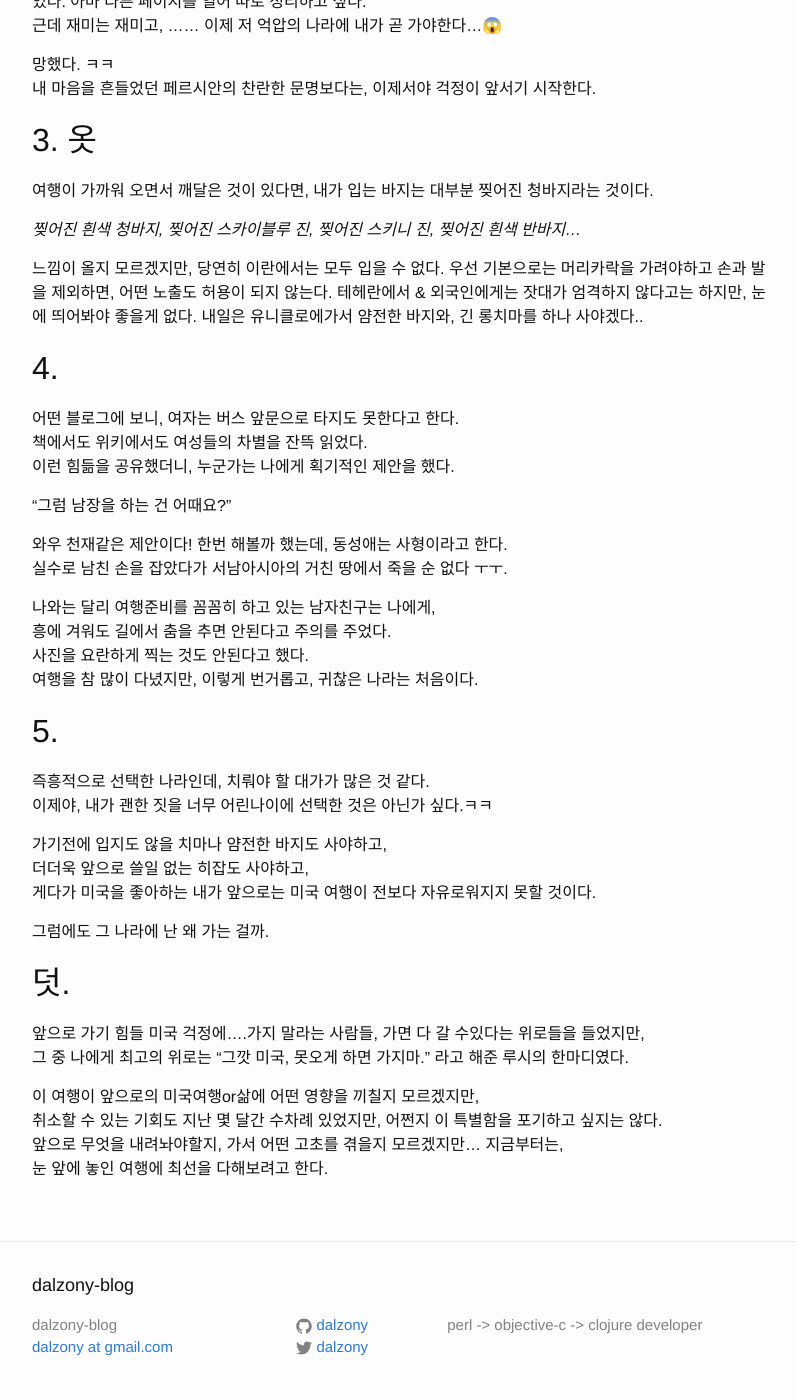
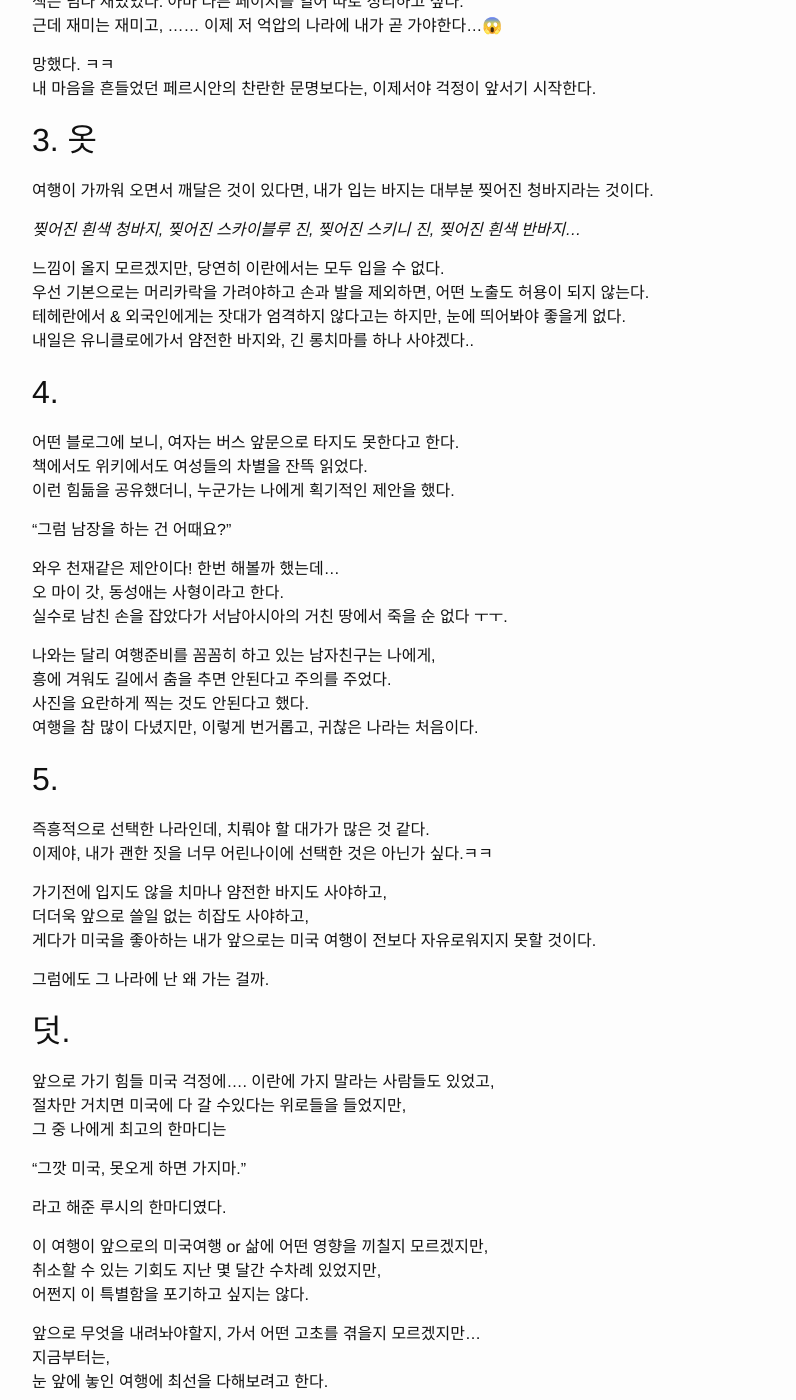
Before and after one commit to dalzony/dalzony.github.io, a Jekyll site: the page built from _posts/2017-05-02-iran_prolog.markdown, in a window 1280 px wide and 1400 px high, scrolled down 1592 px. Shown: the whole window, without its empty margins (238-1034 px from the left). Built offline with Jekyll 4.4.1, drawn with Linux system fonts in a browser that asks for light colours; comment, search, counter and statistics services are not loaded; some of the changed text lies outside the part shown.

Commit message:
포스팅 와꾸 수정

```diff
--- a/_posts/2017-05-02-iran_prolog.markdown
+++ b/_posts/2017-05-02-iran_prolog.markdown
@@ -66,11 +66,14 @@
 책에서도 위키에서도 여성들의 차별을 잔뜩 읽었다.
 이런 힘듦을 공유했더니, 누군가는 나에게 획기적인 제안을 했다.
 
+
 "그럼 남장을 하는 건 어때요?"
 
-와우 천재같은 제안이다! 한번 해볼까 했는데,
-동성애는 사형이라고 한다.
+
+와우 천재같은 제안이다! 한번 해볼까 했는데...
+오 마이 갓, 동성애는 사형이라고 한다.
 실수로 남친 손을 잡았다가 서남아시아의 거친 땅에서 죽을 순 없다 ㅜㅜ.
+
 
 
 나와는 달리 여행준비를 꼼꼼히 하고 있는 남자친구는 나에게,
@@ -93,12 +96,23 @@
 
 ## 덧.
 
-앞으로 가기 힘들 미국 걱정에....가지 말라는 사람들, 가면 다 갈 수있다는 위로들을 들었지만,
-그 중 나에게 최고의 위로는 "그깟 미국, 못오게 하면 가지마." 라고 해준 루시의 한마디였다.
+앞으로 가기 힘들 미국 걱정에.... 이란에 가지 말라는 사람들도 있었고,
+절차만 거치면 미국에 다 갈 수있다는 위로들을 들었지만,
+그 중 나에게 최고의 한마디는
 
 
-이 여행이 앞으로의 미국여행or삶에 어떤 영향을 끼칠지 모르겠지만,
-취소할 수 있는 기회도 지난 몇 달간 수차례 있었지만, 어쩐지 이 특별함을 포기하고 싶지는 않다.
+"그깟 미국, 못오게 하면 가지마."
+
+
+라고 해준 루시의 한마디였다.
+
+
+이 여행이 앞으로의 미국여행 or 삶에 어떤 영향을 끼칠지 모르겠지만,
+취소할 수 있는 기회도 지난 몇 달간 수차례 있었지만,
+어쩐지 이 특별함을 포기하고 싶지는 않다.
+
 앞으로 무엇을 내려놔야할지, 가서 어떤 고초를 겪을지 모르겠지만...
 지금부터는,
 눈 앞에 놓인 여행에 최선을 다해보려고 한다.
+
+미국은.... 오지말라고 하면 안가지뭐! 흥 ㅜㅜ  ㅋㅋ
```
